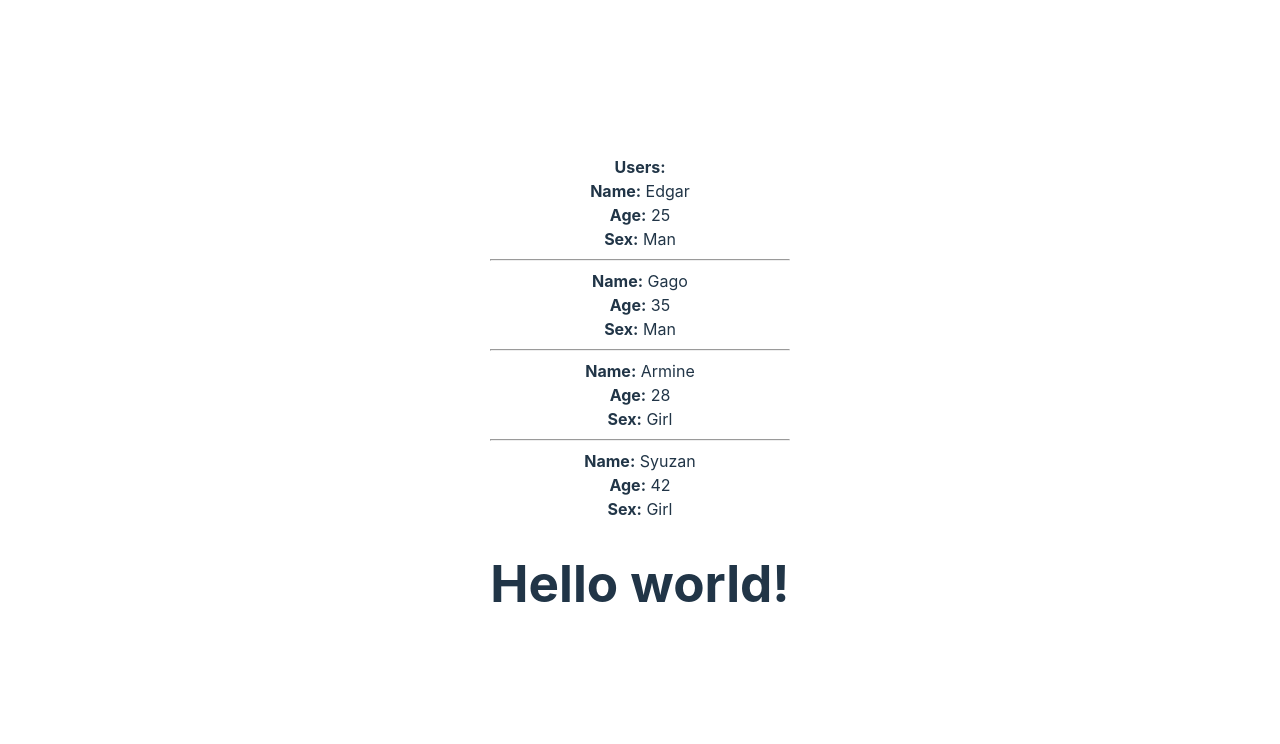
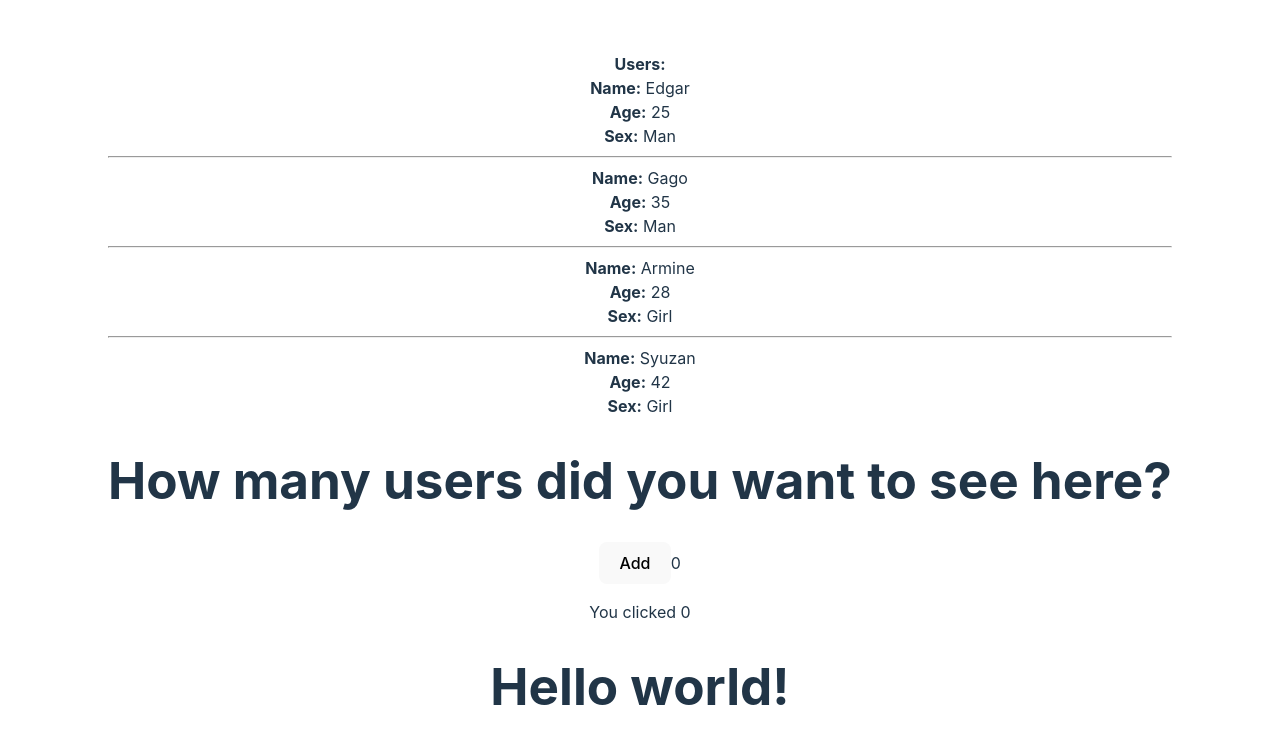
Before and after one commit to Edgar0914/ref_react, a React (Vite) app: page / in a window 1280 px wide. Shown: the top 744 px of the page. Built offline with nearby package versions, Linux system fonts and the light colour scheme.

Commit message:
Changes 24.10 Usestate

```diff
--- a/src/App.jsx
+++ b/src/App.jsx
@@ -8,6 +8,7 @@ function App() {
     return <>
   <Header />
   <div><h1>Hello world!</h1></div>
+
   </>;
 }
 
--- a/src/Header.jsx
+++ b/src/Header.jsx
@@ -1,20 +1,29 @@
 import { users } from "./data";
-export default function Header ({name, age, sex}){
-return(
+import { useState } from "react";
+export default function Header({ name, age, sex }) {
+  const [count, setCount] = useState(0);
+
+  return (
     <>
       <header>
         <strong>Users:</strong>
         <span>
           {users.map((user, index) => (
             <div key={index}>
-            <strong>Name:</strong> <span>{user.name}</span><br />
-            <strong>Age:</strong> <span>{user.age}</span><br />
+              <strong>Name:</strong> <span>{user.name}</span>
+              <br />
+              <strong>Age:</strong> <span>{user.age}</span>
+              <br />
               <strong>Sex:</strong> <span>{user.sex}</span>
-            {index < users.length - 1 && <hr />} {/* Разделитель между пользователями */}
+              {index < users.length - 1 && <hr />}
             </div>
           ))}
         </span>
+        <h1>How many users did you want to see here? </h1>
+          <button onClick={()=> setCount(count + 1)}>Add</button>
+        <span>{count}</span>
+        <p>You clicked {count}</p>
       </header>
     </>
-)
+  );
 }
```
Lines whose indentation alone changed are shown as unchanged.
